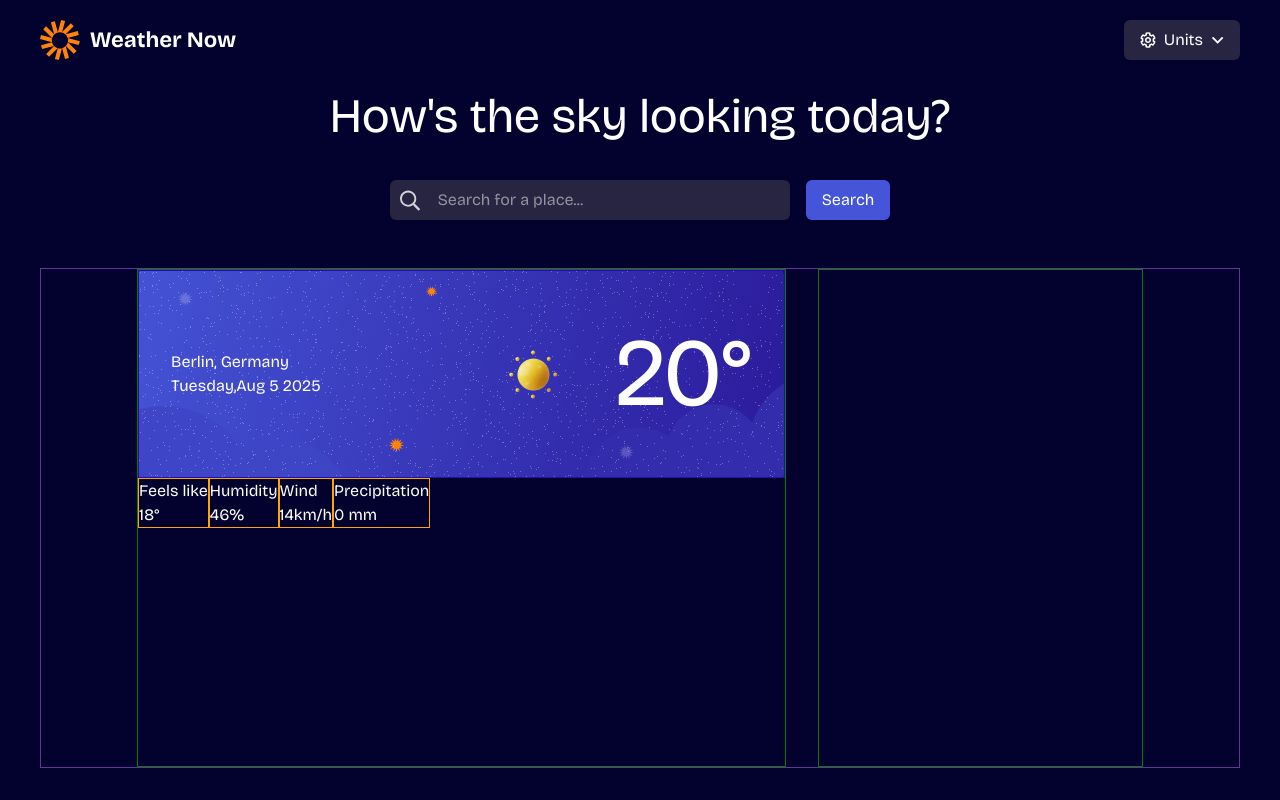
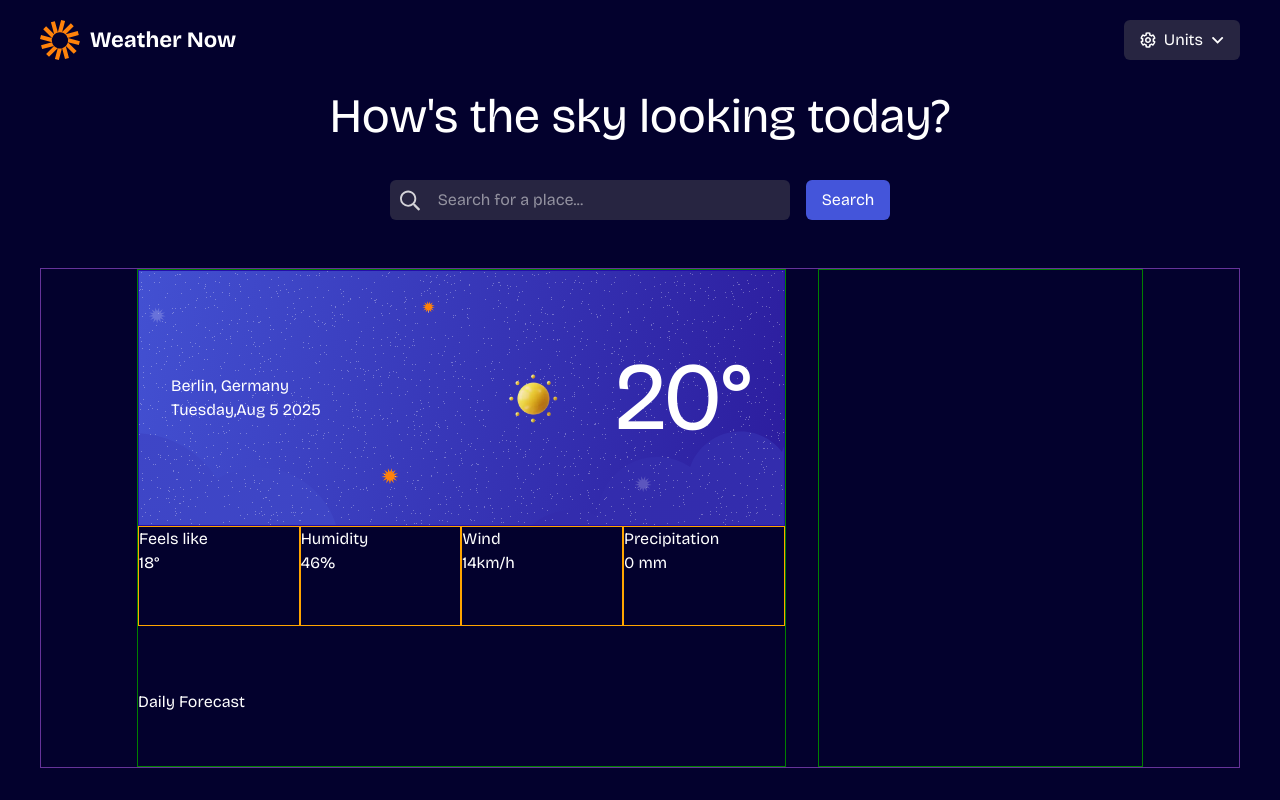
Before and after one commit to nickonyi/Weather-App-main, a React (Vite) app: page / in a window 1280 px wide. Built offline with nearby package versions, Linux system fonts and the light colour scheme.

Commit message:
feat: enhance MainContent layout with weather metrics and styling adjustments

```diff
--- a/src/components/mainContent.jsx
+++ b/src/components/mainContent.jsx
@@ -3,8 +3,9 @@ import iconSunny from "../assets/images/icon-sunny.webp";
 function MainContent() {
   return (
     <main className="main-content flex mt-8 px-24 gap-8">
-      <div className="daily-forecast-container flex-2">
-        <div className="weather-conditions-container h-52 border-red-500 flex justify-between items-center px-8">
+      <div className="daily-forecast-container flex-2 flex flex-col gap-8">
+        <div className="weather-banner-section ">
+          <div className="weather-conditions-container h-64 border-red-500 flex justify-between items-center px-8">
             <div className="weather-text-container">
               <h2 className="weather-location">Berlin, Germany</h2>
               <p className="weather-date">Tuesday,Aug 5 2025</p>
@@ -35,6 +36,14 @@ function MainContent() {
             </div>
           </div>
         </div>
+        <div className="daily-forecast-section mt-8">
+          <h2 className="daily-forecast-header mb-4">Daily Forecast</h2>
+          <div className="daily-forecast-cards flex gap-4">
+            {/* Daily forecast cards will go here */}
+          </div>
+        </div>
+      </div>
+
       <div className="hourly-forecast-container flex-1"></div>
     </main>
   );
--- a/src/styles/App.scss
+++ b/src/styles/App.scss
@@ -69,6 +69,8 @@ body {
 .weather-metric {
   border: 1px solid orange;
   height: 100%;
+  flex: 1;
+  height: 100px;
 }
 
 .weather-icon img {
```
Lines whose indentation alone changed are shown as unchanged.
